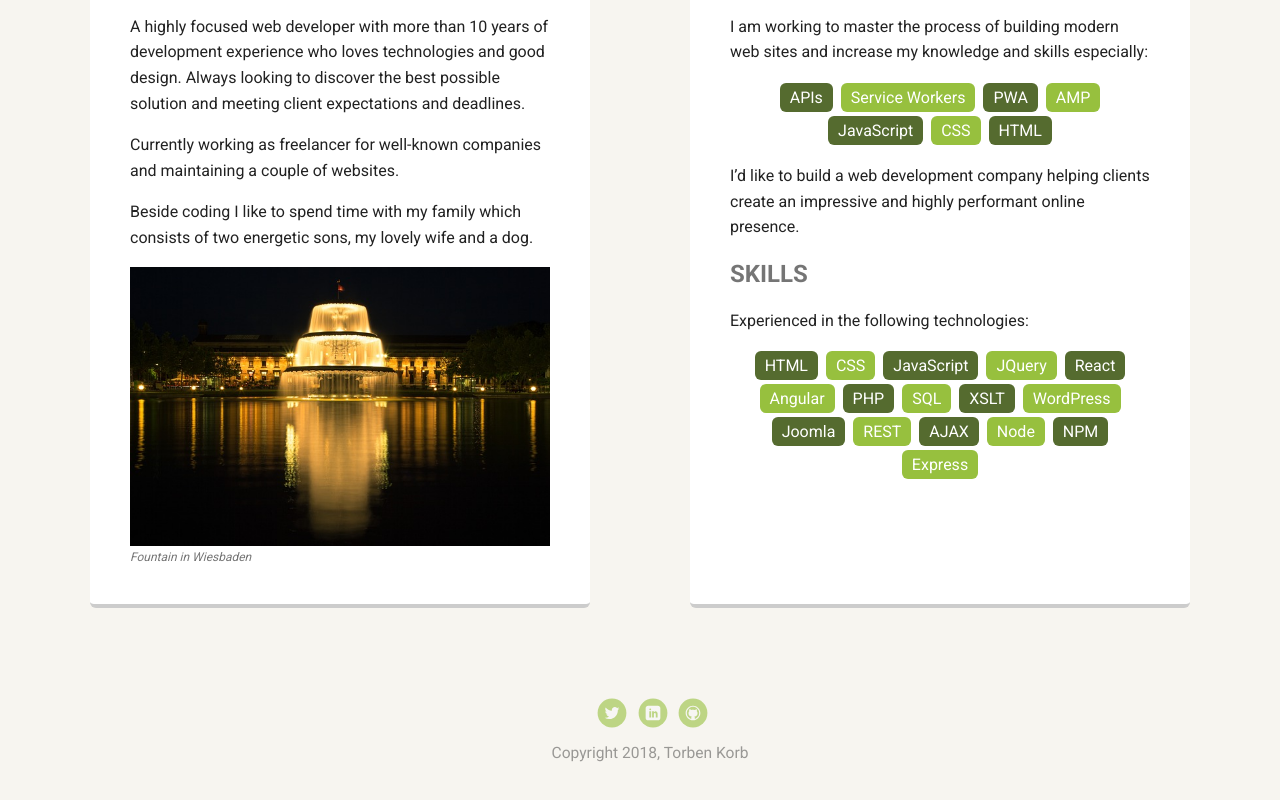
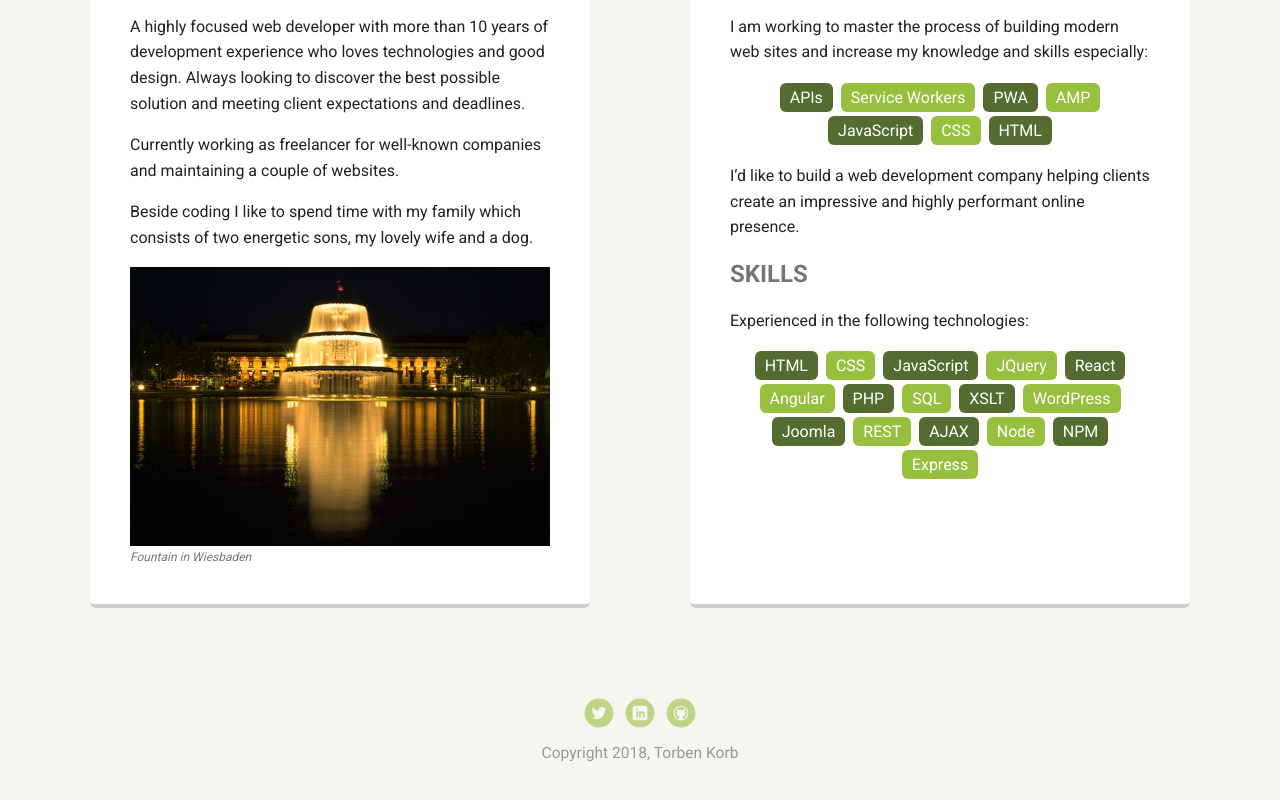
Before and after one commit to torbenkorb/personal-profile-page, a plain HTML site: page index.html in a window 1280 px wide. Shown: the part 594-1394 px from the top of the page. Drawn offline with Linux system fonts and the light colour scheme; a web font is replaced by a local one.

Commit message:
Debug styles

```diff
--- a/styles.css
+++ b/styles.css
@@ -130,7 +130,7 @@ header .profile-image:hover {
   border-bottom: 4px solid #ccc;
   border-radius: 6px;
   transition: all .5s;
-  flex-grow: 1;
+  flex: 0 0 100%;
 }
 .card:hover {
   border-color: #aaa;
@@ -157,7 +157,7 @@ ul.skills {
 footer {
   width: 100%;
   min-height: 30px;
-  padding: 20px 0 40px 20px;
+  padding: 20px 0 40px 0;
 }
 
 footer .copyright {
@@ -179,7 +179,7 @@ footer ul li {
 a.social {
   display: inline-block;
   text-indent: -9999px;
-  margin-left: 5px;
+  margin: 0 3px;
   width: 30px;
   height: 30px;
   background-size: 30px 30px;
```
